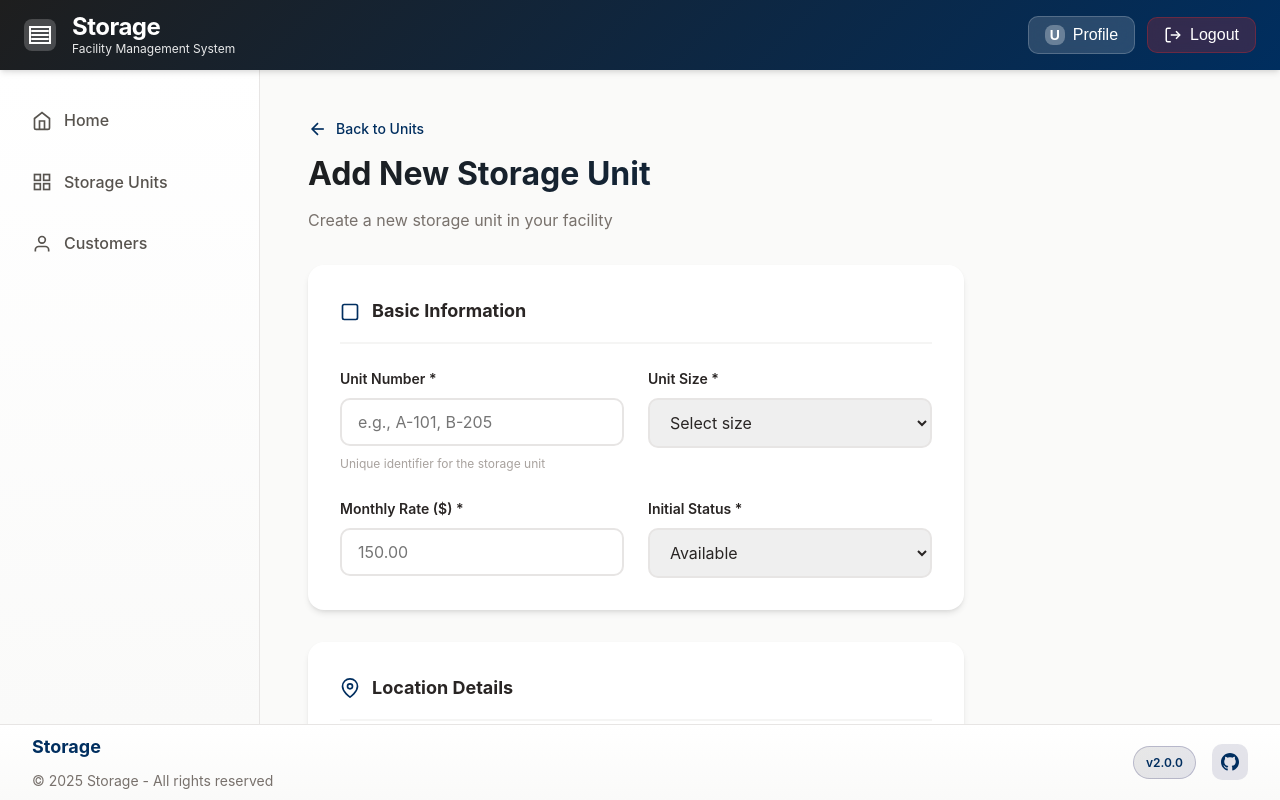
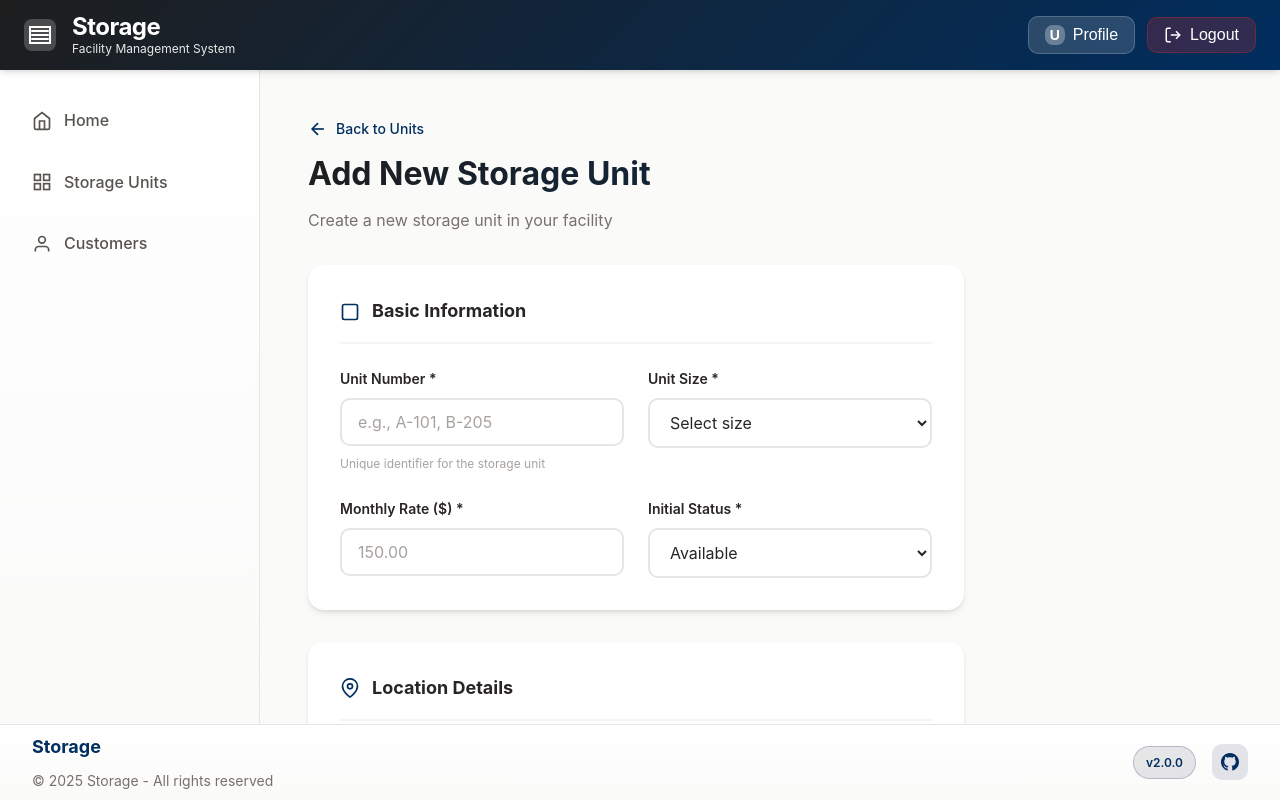
Before and after one commit to muhamedmjw/Storage-Facilitator, a Vue app: page /add-unit in a window 1280 px wide. Built offline with nearby package versions, Linux system fonts and the light colour scheme.

Commit message:
Update main.css to include theme variables for dark/light mode

```diff
--- a/src/assets/styles/main.css
+++ b/src/assets/styles/main.css
@@ -1,17 +1,92 @@
-/* Base styles for Storage */
+/* src/assets/styles/main.css - Enhanced with Dark Theme Support */
 
+/* ============================================
+   CSS Variables for Light/Dark Themes
+   ============================================ */
+
+/* Light theme (default) */
 :root {
   --color-primary: #1E1E1E;
   --color-secondary: #002e5f;
   --color-background: #fafaf9;
   --color-surface: #ffffff;
+  --color-surface-secondary: #fafaf9;
   --color-error: #dc2626;
   --color-success: #16a34a;
   --color-warning: #eab308;
   --color-info: #0891b2;
   --color-text: #292524;
   --color-text-light: #78716c;
+  --color-text-lighter: #a8a29e;
+  --color-text-disabled: #d6d3d1;
+  --color-border: #e7e5e4;
+  --color-border-light: #f5f5f4;
+  --color-hover: #f5f5f4;
+  --color-input-bg: #ffffff;
+  --color-input-border: #e7e5e4;
+
+  /* Shadows */
+  --shadow-sm: 0 4px 6px -1px rgba(0, 0, 0, 0.1), 0 2px 4px -1px rgba(0, 0, 0, 0.06);
+  --shadow-md: 0 12px 24px -4px rgba(0, 0, 0, 0.15);
+  --shadow-lg: 0 20px 25px -5px rgba(0, 0, 0, 0.1), 0 10px 10px -5px rgba(0, 0, 0, 0.04);
+
+  /* Gradients */
+  --gradient-primary: linear-gradient(135deg, #1E1E1E 0%, #002e5f 100%);
+  --gradient-surface: linear-gradient(180deg, #ffffff 0%, #fafaf9 100%);
+  --gradient-header: linear-gradient(135deg, #1E1E1E 0%, #002e5f 100%);
+
+  /* Status colors */
+  --color-available: #0891b2;
+  --color-available-bg: rgba(8, 145, 178, 0.1);
+  --color-occupied: #16a34a;
+  --color-occupied-bg: rgba(22, 163, 74, 0.1);
+  --color-overdue: #dc2626;
+  --color-overdue-bg: rgba(220, 38, 38, 0.1);
 }
+
+/* Dark theme */
+:root.dark-theme {
+  --color-primary: #60a5fa;
+  --color-secondary: #3b82f6;
+  --color-background: #0f172a;
+  --color-surface: #1e293b;
+  --color-surface-secondary: #334155;
+  --color-error: #ef4444;
+  --color-success: #22c55e;
+  --color-warning: #fbbf24;
+  --color-info: #06b6d4;
+  --color-text: #f1f5f9;
+  --color-text-light: #cbd5e1;
+  --color-text-lighter: #94a3b8;
+  --color-text-disabled: #64748b;
+  --color-border: #334155;
+  --color-border-light: #1e293b;
+  --color-hover: #334155;
+  --color-input-bg: #1e293b;
+  --color-input-border: #334155;
+
+  /* Shadows - darker for dark theme */
+  --shadow-sm: 0 4px 6px -1px rgba(0, 0, 0, 0.3), 0 2px 4px -1px rgba(0, 0, 0, 0.2);
+  --shadow-md: 0 12px 24px -4px rgba(0, 0, 0, 0.4);
+  --shadow-lg: 0 20px 25px -5px rgba(0, 0, 0, 0.3), 0 10px 10px -5px rgba(0, 0, 0, 0.2);
+
+  /* Gradients - adjusted for dark theme */
+  --gradient-primary: linear-gradient(135deg, #3b82f6 0%, #1e40af 100%);
+  --gradient-surface: linear-gradient(180deg, #1e293b 0%, #334155 100%);
+  --gradient-header: linear-gradient(135deg, #1e293b 0%, #0f172a 100%);
+
+  /* Status colors - brighter for dark theme */
+  --color-available: #22d3ee;
+  --color-available-bg: rgba(34, 211, 238, 0.15);
+  --color-occupied: #4ade80;
+  --color-occupied-bg: rgba(74, 222, 128, 0.15);
+  --color-overdue: #f87171;
+  --color-overdue-bg: rgba(248, 113, 113, 0.15);
+}
+
+/* ============================================
+   Base Styles
+   ============================================ */
 
 * {
   box-sizing: border-box;
@@ -24,16 +99,19 @@ body {
   background-color: var(--color-background);
   color: var(--color-text);
   line-height: 1.6;
+  transition: background-color 0.3s ease, color 0.3s ease;
 }
 
 h1, h2, h3, h4, h5, h6 {
   margin-bottom: 1rem;
   font-weight: 600;
+  color: var(--color-text);
 }
 
 a {
   color: var(--color-primary);
   text-decoration: none;
+  transition: color 0.2s ease;
 }
 
 a:hover {
@@ -55,9 +133,131 @@ button:hover {
   opacity: 0.9;
 }
 
-/* Utility classes */
+/* ============================================
+   Card & Surface Styles
+   ============================================ */
+
+.card,
+.stat-card,
+.section-card,
+.customer-card,
+.unit-card,
+.sidebar-card {
+  background: var(--color-surface);
+  box-shadow: var(--shadow-sm);
+  transition: background-color 0.3s ease, box-shadow 0.3s ease, transform 0.3s ease;
+}
+
+.card:hover,
+.stat-card:hover,
+.unit-card:hover,
+.customer-card:hover {
+  box-shadow: var(--shadow-md);
+}
+
+/* ============================================
+   Text Styles
+   ============================================ */
+
+.page-title {
+  color: var(--color-text);
+  transition: color 0.3s ease;
+}
+
+.page-subtitle,
+.section-subtitle,
+.customer-id,
+.detail-label,
+.info-label,
+.rental-label,
+.stat-label {
+  color: var(--color-text-light);
+  transition: color 0.3s ease;
+}
+
+/* ============================================
+   Border & Divider Styles
+   ============================================ */
+
+.section-header,
+.customer-header,
+.unit-card-header {
+  border-bottom-color: var(--color-border-light);
+}
+
+/* ============================================
+   Input & Form Styles
+   ============================================ */
+
+input,
+textarea,
+select {
+  background-color: var(--color-input-bg);
+  border-color: var(--color-input-border);
+  color: var(--color-text);
+  transition: background-color 0.3s ease, border-color 0.3s ease, color 0.3s ease;
+}
+
+input::placeholder,
+textarea::placeholder {
+  color: var(--color-text-lighter);
+}
+
+input:focus,
+textarea:focus,
+select:focus {
+  border-color: var(--color-primary);
+}
+
+/* ============================================
+   Status Badges
+   ============================================ */
+
+.status-badge,
+.payment-badge,
+.unit-status {
+  transition: background-color 0.3s ease, color 0.3s ease;
+}
+
+.status-badge.available,
+.status-indicator.available {
+  background: var(--color-available-bg);
+  color: var(--color-available);
+}
+
+.status-badge.occupied,
+.status-indicator.occupied {
+  background: var(--color-occupied-bg);
+  color: var(--color-occupied);
+}
+
+.status-badge.overdue,
+.status-indicator.overdue {
+  background: var(--color-overdue-bg);
+  color: var(--color-overdue);
+}
+
+/* ============================================
+   Utility Classes
+   ============================================ */
+
 .container {
   max-width: 1200px;
   margin: 0 auto;
   padding: 0 1rem;
 }
+
+/* Smooth transitions for theme switching */
+* {
+  transition-property: background-color, border-color, color;
+  transition-duration: 0.3s;
+  transition-timing-function: ease;
+}
+
+/* Disable transitions for specific elements */
+button,
+a,
+.action-btn,
+.nav-item {
+  transition-property: background-color, border-color, color, transform, box-shadow;
+}
```
